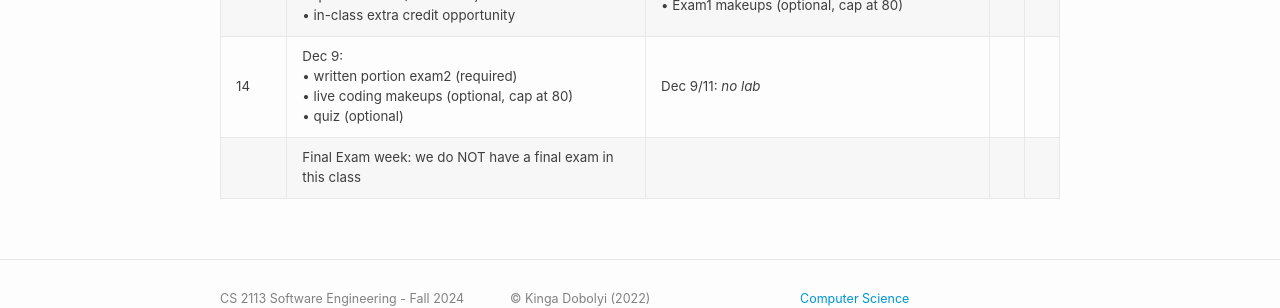
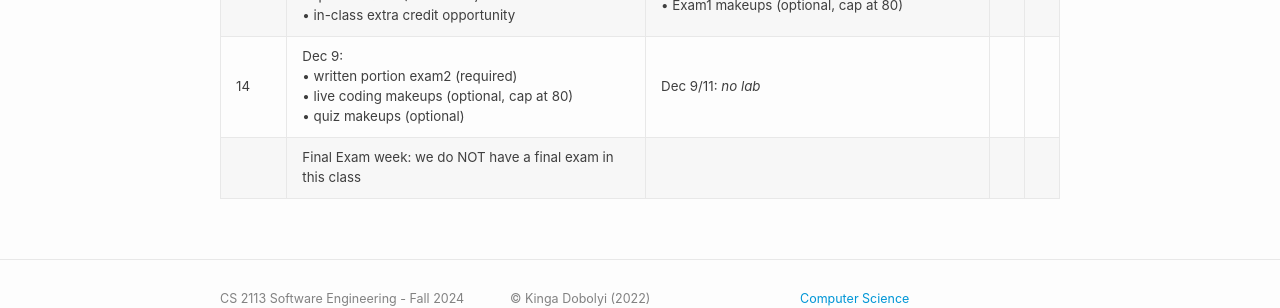
Before and after one commit to cs2113-f24/cs2113-f24.github.io, a Jekyll site: the page built from schedule.md, in a window 1280 px wide. Shown: the part 1324-1632 px from the top of the page. Built offline with Jekyll 4.4.1, drawn with Linux system fonts in a browser that asks for light colours.

```diff
--- a/schedule.md
+++ b/schedule.md
@@ -25,5 +25,5 @@ title: Schedule
 | 11   | Nov 18:  [S2 - Software Engineering Development](j/software_engineering)<br>&bull; [J8 Worksheet](worksheet/j8) <br>[S3 - Design Patterns](j/design)<br>&bull; quiz on Client Server Simulator (15 minutes)       | Nov 18/20: <br> begin [Lab 4 -- GUI Enigma](lab/4) (Due Fri Nov 22)              |
 |    | Nov 25: <i>no class</i>          | Nov 25/27: <i>no lab</i>           |
 | 12   | Dec 2: [other programming languages and python](j/languages)   <br>&bull; quiz on Lab 4 (15 minutes) <br>&bull; in-class extra credit opportunity| Dec 2/4: review for Exam2 <br>&bull; Exam1 makeups (optional, cap at 80)
-| 14   | Dec 9:    <br>&bull; written portion exam2 (required)  <br>&bull; live coding makeups (optional, cap at 80)    <br>&bull; quiz (optional)                       |  Dec 9/11: <i>no lab</i>                                                                                                             |                                               |
+| 14   | Dec 9:    <br>&bull; written portion exam2 (required)  <br>&bull; live coding makeups (optional, cap at 80)    <br>&bull; quiz makeups (optional)                       |  Dec 9/11: <i>no lab</i>                                                                                                             |                                               |
 |    | Final Exam week: we do NOT have a final exam in this class
```
